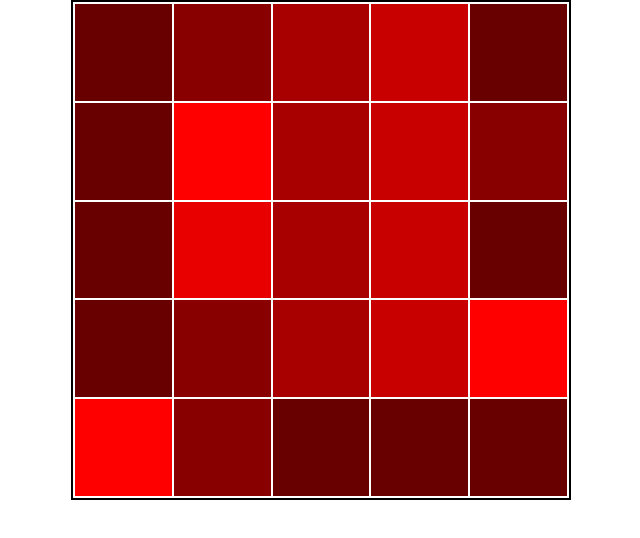
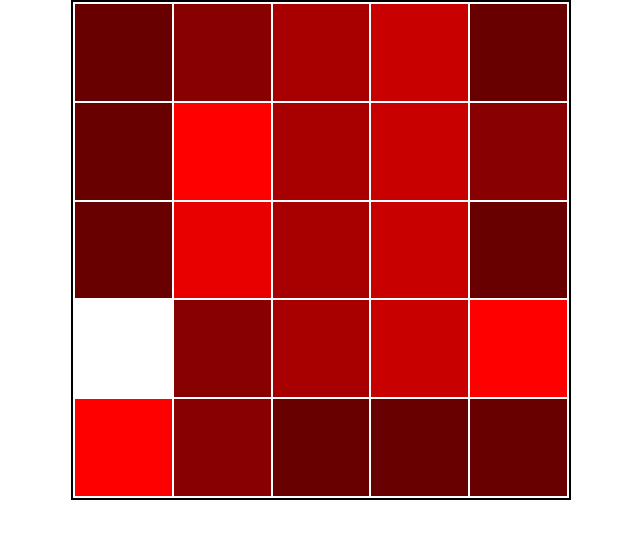
Before and after one commit to jwworth/survey-image, a React (Create React App) app: page / in a window 1280 px wide. Shown: the top 538 px of the page, without its empty margins (319-959 px from the left). Built offline with nearby package versions, Linux system fonts and the light colour scheme.

Commit message:
Add a default case with white

```diff
--- a/src/App.js
+++ b/src/App.js
@@ -16,7 +16,7 @@ const ScoreTable = () => {
     [0, 1, 2, 3, 0],
     [0, 5, 2, 3, 1],
     [0, 4, 2, 3, 0],
-    [0, 1, 2, 3, 5],
+    [null, 1, 2, 3, 5],
     [5, 1, 0, 0, 0],
   ];
 
@@ -32,8 +32,10 @@ const ScoreTable = () => {
         return '#C80000';
       case 4:
         return '#E80000';
+      case 5:
+        return '#FF0000';
       default:
-        return '#FF0000';
+        return '#fff';
     }
   };
 
```
